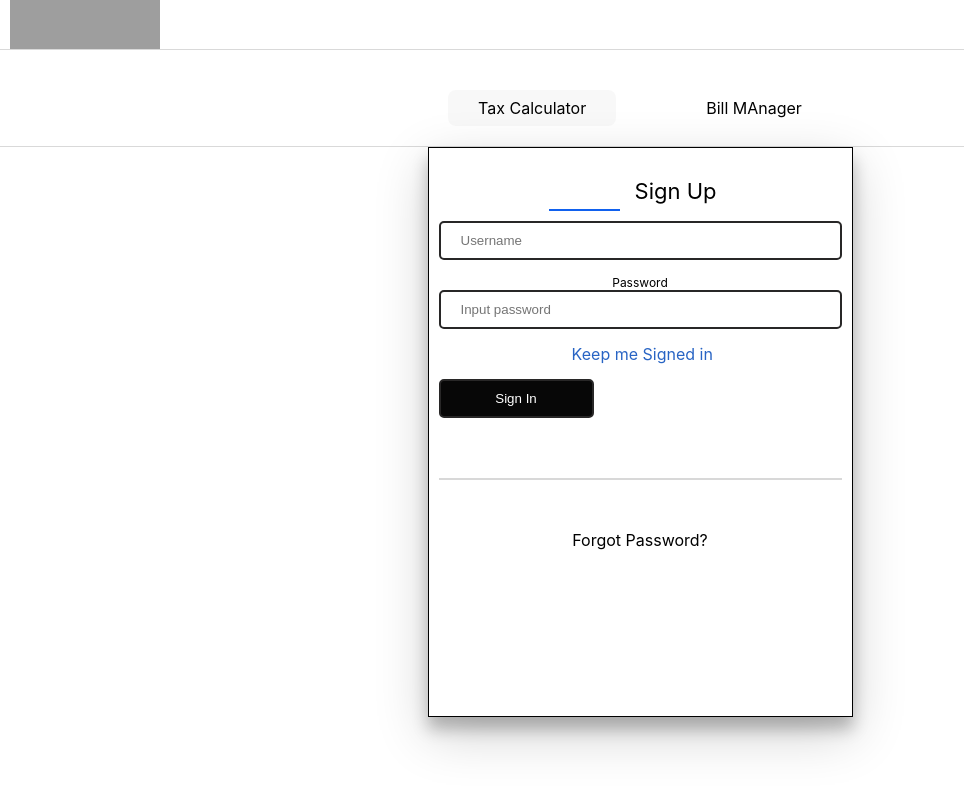
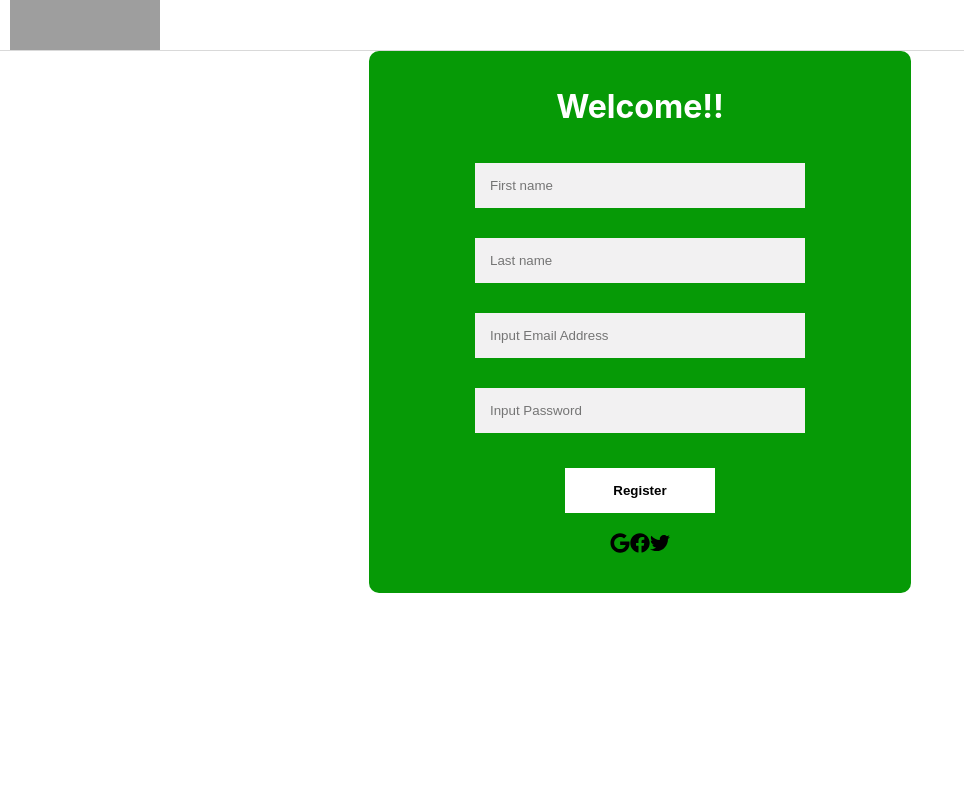
Before and after one commit to Awuor-Nancy/tax-manager, a React (Create React App) app: page / in a window 1280 px wide. Shown: the top 788 px of the page, without its empty margins (0-964 px from the left). Built offline with nearby package versions, Linux system fonts and the light colour scheme; grey boxes are pictures that could not be loaded.

Commit message:
added a login form form

```diff
--- a/package.json
+++ b/package.json
@@ -8,6 +8,8 @@
     "@testing-library/user-event": "^13.5.0",
     "react": "^18.2.0",
     "react-dom": "^18.2.0",
+    "react-hook-form": "^7.38.0",
+    "react-icons": "^4.6.0",
     "react-router-dom": "^5.3.4",
     "react-scripts": "5.0.1",
     "web-vitals": "^2.1.4"
--- a/src/App.js
+++ b/src/App.js
@@ -1,6 +1,6 @@
 import { BrowserRouter, Route, Switch } from "react-router-dom";
 import Header from "./Header";
-import Navbar from './Navbar';
+
 import Taxcalculator from './Taxcalculator';
 import Billmanager from "./Billmanager";
 import LoginForm from "./LoginForm";
@@ -12,28 +12,24 @@ function App() {
   return (
     <div className="App">
        <Header />
+
       <div className="app-wrapper">
 
         <BrowserRouter>
-            <Navbar />
 
         <Switch>
-          <Route>
-            <LoginForm exact path = '/loginform'/>
-          </Route>
 
-            <Route path ="/taxcalculator">
-              <Taxcalculator />
-            </Route>
+          <Route exact path="/"  component={ LoginForm } />
 
-            <Route path="/billManager">
-              <Billmanager />
-            </Route>
+          <Route path="/taxcalculator"  component={ Taxcalculator } />
 
-        </Switch>
 
-        </BrowserRouter>
-        </div>
+          <Route path="/billmanager"  component={Billmanager}/>
+
+          </Switch>
+
+          </BrowserRouter>
+          </div>
 
     </div>
   );
--- a/src/Billmanager.js
+++ b/src/Billmanager.js
@@ -1,5 +1,6 @@
 import { useEffect, useState } from 'react';
 import './Billmanager.css';
+import Navbar from './Navbar';
 
 export default function BillManager() {
   const [netSalary, setNetSalary] = useState(95000);
@@ -63,6 +64,7 @@ export default function BillManager() {
 
   return (
     <div className="taxcalculator">
+     <Navbar />
        <div className="form-wrapper">
             <form>
                 <label htmlFor="Salary">Net Salary</label>
--- a/src/LoginForm.css
+++ b/src/LoginForm.css
@@ -1,150 +1,52 @@
-body{
-  margin:0;
-  color: #000;
-  font: 'Open Sans',sans-serif;
-  background-size:cover;
-  overflow:hidden;
+.Login-Form{
+    margin-top: 60px;
+    background-color: rgb(6, 154, 6);
+    border-radius: 10px;
+    width: 40%;
+    margin: auto;
+    padding: 15px
 }
-*,:after,:before{box-sizing:border-box}
-.clearfix:after,.clearfix:before{content:'';display:table}
-.clearfix:after{clear:both;display:block}
-a{color:inherit;text-decoration:none}
-
-.login-wrap{
-
-	margin:auto;
-	max-width:425px;
-	min-height:570px;
-	position:relative;
-    background-size:cover;
-	box-shadow:0 12px 15px 0 rgba(0,0,0,.24),0 17px 50px 0 rgba(0,0,0,.19);
+h1{
+    color: #fff;
 }
-.login-html{
-	width:100%;
-	height:100%;
-	position:absolute;
-	padding:20px 10px 20px 10px;
-	background: #fff;
-	border: 1px solid #000;
-	padding-top: 30px;
-}
-.login-html .sign-in-htm,
-.login-html .sign-up-htm{
-	top:0;
-	left:0;
-	right:0;
-	bottom:0;
-	position:absolute;
-	transform:rotateY(180deg);
-	backface-visibility:hidden;
-	transition:all .4s linear;
-}
-.login-html .sign-in,
-.login-html .sign-up,
-.login-form .group .check{
-	display:none;
-}
-
-.login-html .tab{
-	font-size:22px;
-	margin-right:15px;
-	padding-bottom:5px;
-	margin:0 15px 10px 0;
-	display:inline-block;
-	border-bottom:2px solid transparent;
-}
-.login-html .sign-in:checked + .tab,
-.login-html .sign-up:checked + .tab{
-	color:#fff;
-	border-color:#1161ee;
-}
-.login-form{
-	min-height:145px;
-	position:relative;
-	perspective:1000px;
-	transform-style:preserve-3d;
-}
-.login-form .group{
-	margin-bottom:15px;
+.label{
+    font-size: 20px;
+    margin: 130px;
+    margin-right: 220px;
 
 }
-.login-form .group .label,
-.login-form .group .input,
-.login-form .group .button{
-	width:100%;
-	color: #000;
-	display:block;
+input{
+    padding: 15px;
+    width: 300px;
+    background-color: #F2F1F2;
+    border: none;
+    margin: 15px;
+
 }
-.login-form .group .input,
-.login-form .group .button{
-	border:none;
-	padding:10px 20px;
-	border-radius:5px;
-	border:2px solid rgb(40, 39, 39);
+span{
+    color: red;
 }
-.login-form .group input[data-type="password"]{
-	-webkit-text-security:circle;
+.register{
+    background-color: #fff;
+    color: blue;
+    width: 280px;
+    border-radius: 10px;
+    padding: 10px;
+    margin: auto;
+    margin-bottom: 15px;
 }
-.login-form .group .label{
-	color: #000;
-	font-size:12px;
+.btn{
+    padding: 15px;
+    width: 150px;
+    background-color: #fff;
+    color: #000;
+    font-weight: bolder;
+    border: 2px #000;
 }
-.login-form .group .button{
-	background:#070707;
-	width: 155px;
-	color: #fff;
+.socials{
+    margin: 20px;
+    justify-content: space-evenly;
+    font-size: 20px;
+    border-radius: 5px;
+
 }
-.login-form .group label .icon{
-
-	height:15px;
-	border-radius:2px;
-	position:relative;
-	display:inline-block;
-	background:rgba(255,255,255,.1);
-}
-/* .login-form .group label .icon:before,
-.login-form .group label .icon:after{
-	content:'';
-	width:10px;
-	height:2px;
-	position:absolute;
-	transition:all .2s ease-in-out 0s;
-} */
-.login-form .group label .icon:before{
-	left:3px;
-	width:5px;
-	bottom:6px;
-	transform:scale(0) rotate(0);
-}
-.login-form .group label .icon:after{
-	top:6px;
-	right:0;
-	transform:scale(0) rotate(0);
-}
-.login-form .group .check:checked + label{
-	color: rgb(40, 100, 196);
-}
-/* .login-form .group .check:checked + label .icon{
-	background:#1161ee;
-} */
-.login-form .group .check:checked + label .icon:before{
-	transform:scale(1) rotate(45deg);
-}
-.login-form .group .check:checked + label .icon:after{
-	transform:scale(1) rotate(-45deg);
-}
-.login-html .sign-in:checked + .tab + .sign-up + .tab + .login-form .sign-in-htm{
-	transform:rotate(0);
-}
-.login-html .sign-up:checked + .tab + .login-form .sign-up-htm{
-	transform:rotate(0);
-}
-
-.hr{
-	height:2px;
-	margin:60px 0 50px 0;
-	background:rgba(61, 60, 60, 0.2);
-}
-.foot-lnk{
-	text-align:center;
-}
--- a/src/LoginForm.js
+++ b/src/LoginForm.js
@@ -1,65 +1,70 @@
-import React from 'react';
-// import { Link } from 'react-router-dom';
-import './LoginForm.css';
+import React from 'react'
+import './LoginForm.css'
+import {useState} from 'react';
+import { Link } from 'react-router-dom';
+import {FaGoogle, FaFacebook, FaTwitter} from 'react-icons/fa';
 
-export default function LoginForm() {
 
-    return(
+function LoginForm() {
+    const [values, setValues] = useState({
+        firstName: "",
+        lastName: "",
+        email: "",
+        password: ""
 
-<div className="login-wrap">
-	<div className="login-html">
-		<input id="tab-1" type="radio" name="tab" className="sign-in" checked></input>
-		<label for="tab-1" className="tab">Sign In</label>
-		<input id="tab-2" type="radio" name="tab" className="sign-up"></input>
-		<label for="tab-2" className="tab">Sign Up</label>
-		<div className="login-form">
-			<div className="sign-in-htm">
-				<div className="group">
-					<input id="user" placeholder='Username'type="text" className="input"></input>
-				</div>
-				<div className="group">
-					<label for="pass" className="label">Password</label>
-					<input id="pass" type="password" className="input" placeholder='Input password'></input>
-				</div>
-				<div className="group">
-					<input id="check" type="checkbox" class="check" checked></input>
-					<label for="check"><span className="icon"></span> Keep me Signed in</label>
-				</div>
-				<div className="group">
-					<input type="submit" className="button" value="Sign In"></input>
-				</div>
-				<div className="hr"></div>
-				<div className="foot-lnk">
-					<a href="#forgot">Forgot Password?</a>
-				</div>
-			</div>
-			<div className="sign-up-htm">
-				<div className="group">
-					<label for="user" className="label">Username</label>
-					<input id="user" type="text" className="input" placeholder='Enter your name'></input>
-				</div>
-				<div className="group">
-					<label for="pass" className="label">Password</label>
-					<input id="pass" type="password" className="input" placeholder='Input password'></input>
-				</div>
-				<div className="group">
-					<label for="pass" className="label">Repeat Password</label>
-					<input id="pass" type="password" className="input" placeholder='Input password'></input>
-				</div>
-				<div className="group">
-					<label for="pass" className="label">Email Address</label>
-					<input id="pass" type="text" className="input" placeholder='Enter your email'></input>
-				</div>
-				<div className="group">
-					<input type="submit" className="button" value="Sign Up"></input>
-				</div>
-				<div className="hr"></div>
-				<div className="foot-lnk">
-					<label for="tab-1">Already Member?</label>
-				</div>
-			</div>
-		</div>
-	</div>
-</div>
-    )
+    })
+    const [submitted, setSubmitted]= useState(false);
+    const [valid, setValid] = useState(false);
+
+    const handleChange=(e)=>{
+        setValues({...values,
+              firstName: e.target.value,
+              lastName: e.target.value,
+              email: e.target.value,
+              password: e.target.value
+            })
+    }
+
+    const handleSubmit = (e)=>{
+        e.preventDefault()  //prevent refreshing
+        setSubmitted(true);
+        // ony register user if values are Valid.
+        if(values.firstName && values.lastName && values.email && values.password)
+        setValid(true);
+
+    }
+  return (
+    <div className='Login-Form'>
+    <h1>Welcome!!</h1>
+    <form className='login' onSubmit={handleSubmit}>
+        {submitted && valid ? <div className='register'>Success!..Thank you for Registering</div> :null }
+
+        <input values={values.firstName} onChange={handleChange} type="text" name="firstName" placeholder= "First name" /> <br />
+        {submitted && !values.firstName ?<span>Please enter first name</span> : null }
+
+        <input  values={values.lastName} onChange={handleChange} type="text" name="lastName" placeholder= "Last name" /> <br />
+        {submitted && !values.lastName ? <span>Please enter last name</span> : null }
+
+        <input values={values.email} onChange={handleChange} type="text" name="email" placeholder= "Input Email Address" /> <br />
+        {submitted && !values.email ? <span>Please enter email address</span> : null }
+
+        <input  values={values.password} onChange={handleChange} type="text" name="password" placeholder= "Input Password" /> <br />
+        {submitted && !values.password ? <span>Please enter password</span> : null } <br />
+
+        <Link to='/taxcalculator'>
+        <button className='btn' type='submit' onClick={handleSubmit}>Register</button>
+        </Link>
+
+    </form>
+
+       <div className='socials'>
+          <FaGoogle />
+          <FaFacebook />
+          <FaTwitter />
+       </div>
+
+    </div>
+  )
 }
+
+export default LoginForm
--- a/src/Taxcalculator.js
+++ b/src/Taxcalculator.js
@@ -1,5 +1,6 @@
 import { useEffect, useState } from 'react';
 import { Link } from 'react-router-dom';
+import Navbar from './Navbar';
 
 import "./Taxcalculator.css";
 
@@ -59,7 +60,7 @@ export default function TaxCalculator() {
     }
 
     useEffect(() => {
-        if(grossSalary.length != '0') {
+        if(grossSalary.length !== '0') {
             taxHandler();
         }
 
@@ -67,7 +68,9 @@ export default function TaxCalculator() {
 
 
   return (
+
     <div className="taxcalculator">
+      <Navbar />
        <div className="form-wrapper">
             <form>
                 <label htmlFor="Salary">Gross Salary</label>
@@ -121,7 +124,8 @@ export default function TaxCalculator() {
                     </li>
                 </ul>
                 <div className="bottom-link">
-                    <Link to = "/billManager">manage bills</Link>
+
+                    <Link to = "/billmanager">Manage Bills</Link>
                 </div>
             </div>
        </div>
--- a/src/index.js
+++ b/src/index.js
@@ -2,7 +2,6 @@ import React from 'react';
 import ReactDOM from 'react-dom/client';
 import './index.css';
 import App from './App';
-import reportWebVitals from './reportWebVitals';
 
 const root = ReactDOM.createRoot(document.getElementById('root'));
 root.render(
@@ -14,4 +13,3 @@ root.render(
 // If you want to start measuring performance in your app, pass a function
 // to log results (for example: reportWebVitals(console.log))
 // or send to an analytics endpoint. Learn more: https://bit.ly/CRA-vitals
-reportWebVitals();
--- a/src/reportWebVitals.js
+++ /dev/null
@@ -1,13 +0,0 @@
-const reportWebVitals = onPerfEntry => {
-  if (onPerfEntry && onPerfEntry instanceof Function) {
-    import('web-vitals').then(({ getCLS, getFID, getFCP, getLCP, getTTFB }) => {
-      getCLS(onPerfEntry);
-      getFID(onPerfEntry);
-      getFCP(onPerfEntry);
-      getLCP(onPerfEntry);
-      getTTFB(onPerfEntry);
-    });
-  }
-};
-
-export default reportWebVitals;
```
Also changed, not shown: src/setupTests.js (deleted, +0 -5 lines), 1 other file (tests, documents, lock files or other folders).
